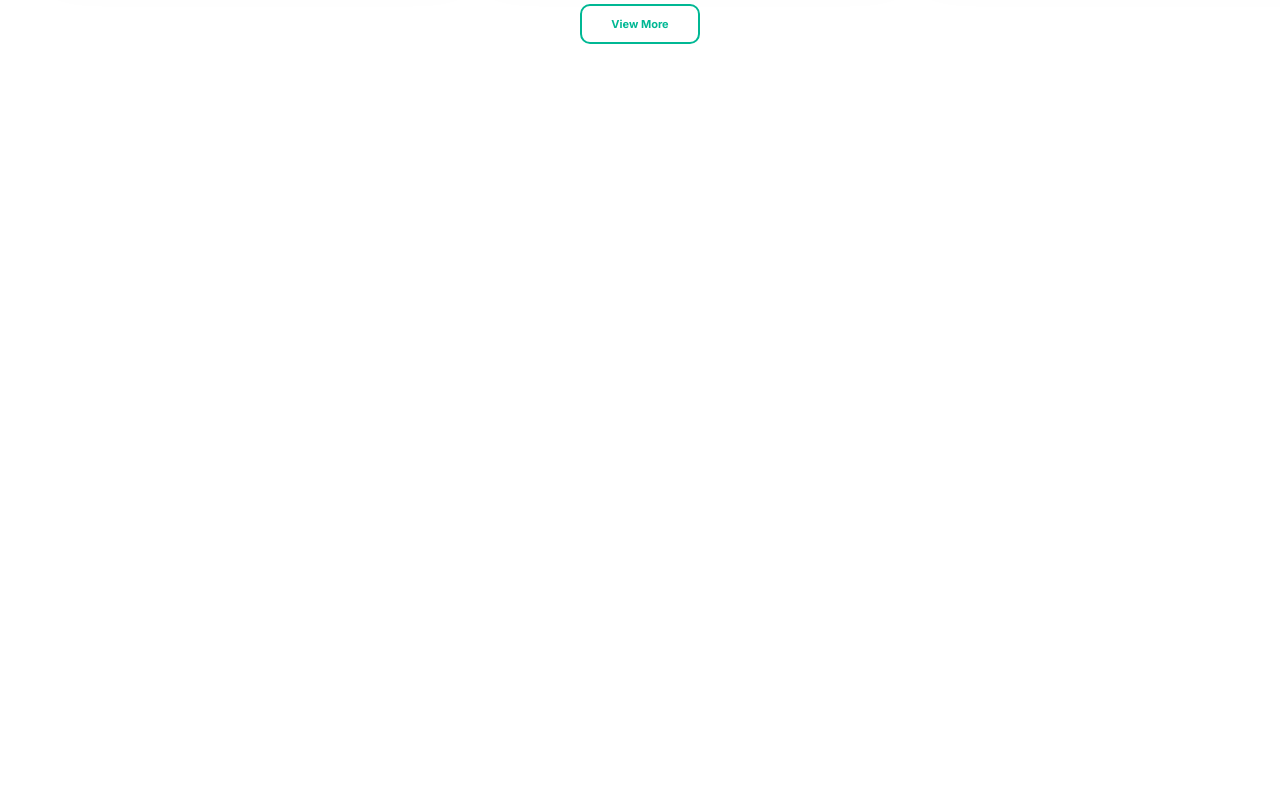
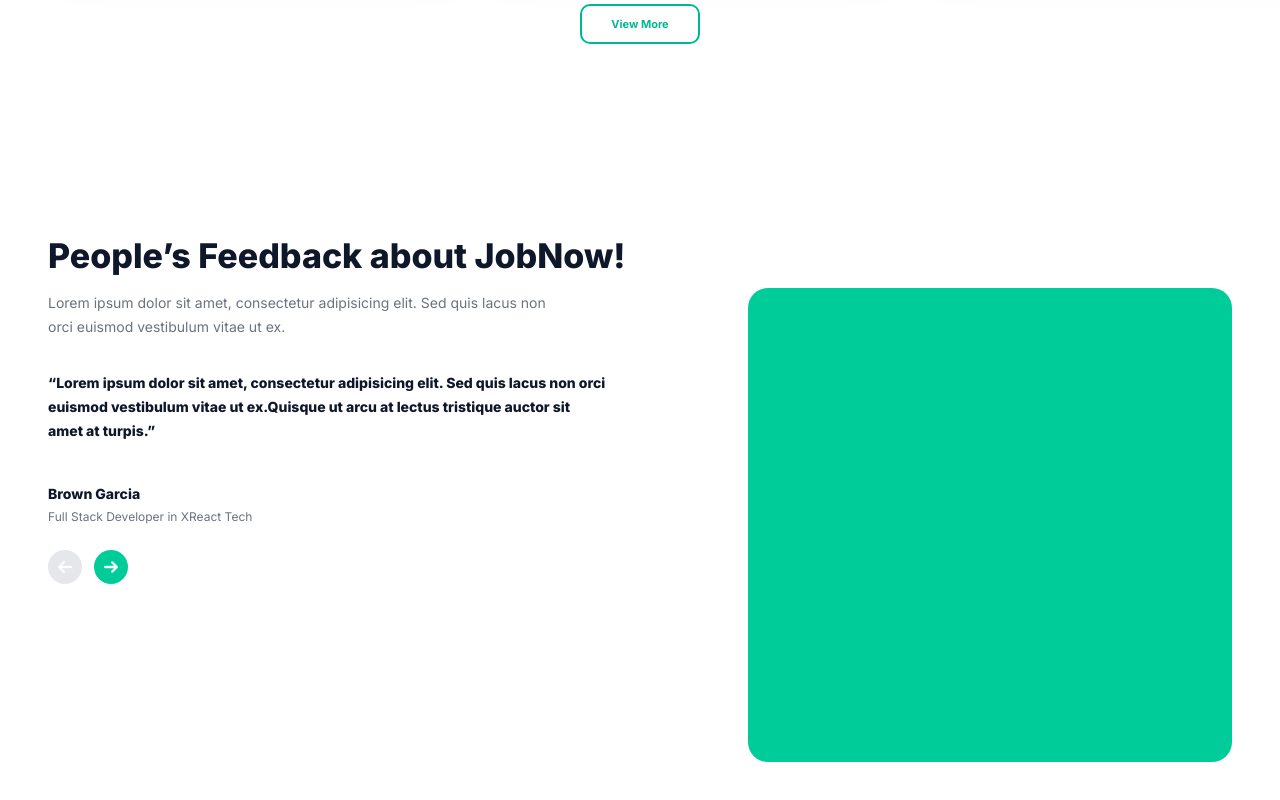
Before and after one commit to joseficani/jobnow, a Next.js app: page / in a window 1280 px wide. Shown: the part 3209-4009 px from the top of the page. Before the commit the page ends 3349 px from the top, so only its background shows below. Built offline with nearby package versions, Linux system fonts and the light colour scheme.

Commit message:
another new section

```diff
--- a/app/page.tsx
+++ b/app/page.tsx
@@ -4,6 +4,7 @@ import HowItWorks from "@/components/HowItWorks";
 import HelpSection from "@/components/HelpSection";
 import JobCategories from "@/components/JobCategories";
 import AddedJobs from "@/components/AddedJobs";
+import Feedback from "@/components/Feedback";
 
 export default function HomePage() {
   return (
@@ -19,6 +20,7 @@ export default function HomePage() {
         <HelpSection />
         <JobCategories />
         <AddedJobs/>
+        <Feedback/>
       </section>
     </main>
   );
--- a/components/AddedJobs.tsx
+++ b/components/AddedJobs.tsx
@@ -158,9 +158,9 @@ export default function RecentlyAddedJobs() {
             grabCursor
             className="!overflow-visible"
             breakpoints={{
-              0: { slidesPerView: 2.15, spaceBetween: 14 },
-              420: { slidesPerView: 2.2, spaceBetween: 14 },
-              640: { slidesPerView: 2.35, spaceBetween: 16 },
+                0: { slidesPerView: 1.75, spaceBetween: 14 },
+                420: { slidesPerView: 1.75, spaceBetween: 14 },
+                640: { slidesPerView: 2.0, spaceBetween: 16 },
                 768: { slidesPerView: 2.75, spaceBetween: 18 },
                 1024: { slidesPerView: 2.75, spaceBetween: 18 },
                 1280: { slidesPerView: 2.75, spaceBetween: 18 },
--- /dev/null
+++ b/components/Feedback.tsx
@@ -0,0 +1,110 @@
+"use client";
+
+import Image from "next/image";
+import { useState } from "react";
+
+const feedbacks = [
+  {
+    quote:
+      "Lorem ipsum dolor sit amet, consectetur adipisicing elit. Sed quis lacus non orci euismod vestibulum vitae ut ex.Quisque ut arcu at lectus tristique auctor sit amet at turpis.",
+    name: "Brown Garcia",
+    role: "Full Stack Developer in XReact Tech",
+  },
+  {
+    quote:
+      "Sed ut perspiciatis unde omnis iste natus error sit voluptatem accusantium doloremque laudantium.",
+    name: "John Jacob",
+    role: "Product Designer in JobNow",
+  },
+  {
+    quote:
+      "At vero eos et accusamus et iusto odio dignissimos ducimus qui blanditiis praesentium.",
+    name: "Nathalie Martin",
+    role: "UI/UX Designer in Dimension Studio",
+  },
+];
+
+function ArrowBtn({
+  variant,
+  onClick,
+}: {
+  variant: "prev" | "next";
+  onClick: () => void;
+}) {
+  const isNext = variant === "next";
+
+  return (
+    <button
+      type="button"
+      onClick={onClick}
+      className={[
+        "inline-flex items-center justify-center rounded-full transition-all duration-200",
+        "h-[34px] w-[34px]",
+        isNext ? "bg-[#00cc99]" : "bg-[#e5e7eb]",
+      ].join(" ")}
+    >
+      <Image
+        src={isNext ? "/images/arrow-right.png" : "/images/arrow-left.png"}
+        alt=""
+        width={14}
+        height={14}
+        className="h-[14px] w-[14px] object-contain"
+      />
+    </button>
+  );
+}
+export default function PeopleFeedback() {
+  const [index, setIndex] = useState(0);
+  const active = feedbacks[index];
+
+  const prev = () => setIndex((p) => (p - 1 + feedbacks.length) % feedbacks.length);
+  const next = () => setIndex((p) => (p + 1) % feedbacks.length);
+
+  return (
+    <section className="w-full bg-white">
+      <div className="container mx-auto px-6 py-14 md:px-12 md:py-24">
+        <div className="grid items-start gap-6 md:grid-cols-2 md:gap-8">
+          <div className="text-center md:text-left">
+            <h2 className="font-extrabold text-[var(--text)] text-[18px] leading-[1.15] md:text-[34px] md:w-[657px] md:whitespace-nowrap">
+              People’s Feedback about JobNow!
+            </h2>
+
+            <p className="mx-auto mt-3 max-w-[320px] text-[10px] leading-5 text-[var(--muted)] md:mx-0 md:mt-4 md:max-w-[520px] md:text-[14px] md:leading-6">
+              Lorem ipsum dolor sit amet, consectetur adipisicing elit. Sed quis lacus non orci euismod
+              vestibulum vitae ut ex.
+            </p>
+            <p className="mx-auto mt-5 max-w-[330px] text-[10px] font-extrabold leading-5 text-[var(--text)] md:mx-0 md:mt-8 md:max-w-[560px] md:text-[14px] md:leading-6">
+              “{active.quote}”
+            </p>
+
+            <div className="mt-14 flex flex-col items-center md:hidden">
+              <div className="h-[183px] w-[187px] rounded-[8px] bg-[#00cc99]" />
+              <p className="mt-6 text-[12px] font-extrabold text-[var(--text)]">
+                {active.name}
+              </p>
+              <p className="mt-1 text-[9px] text-[var(--muted)]">{active.role}</p>
+              <div className="mt-4 flex items-center gap-3">
+                <ArrowBtn variant="prev" onClick={prev} />
+                <ArrowBtn variant="next" onClick={next} />
+              </div>
+            </div>
+            <div className="mt-10 hidden md:block">
+              <p className="text-[14px] font-extrabold text-[var(--text)]">
+                {active.name}
+              </p>
+              <p className="mt-1 text-[12px] text-[var(--muted)]">{active.role}</p>
+
+              <div className="mt-6 flex items-center gap-3">
+                <ArrowBtn variant="prev" onClick={prev} />
+                <ArrowBtn variant="next" onClick={next} />
+              </div>
+            </div>
+          </div>
+          <div className="hidden md:flex justify-center md:justify-end md:pt-[52px]">
+            <div className="h-[474px] w-[484px] rounded-[20px] bg-[#00cc99]" />
+          </div>
+        </div>
+      </div>
+    </section>
+  );
+}
```
Also changed, not shown: public/images/arrow-left.png (added), public/images/arrow-right.png (added). Lines whose indentation alone changed are shown as unchanged.
